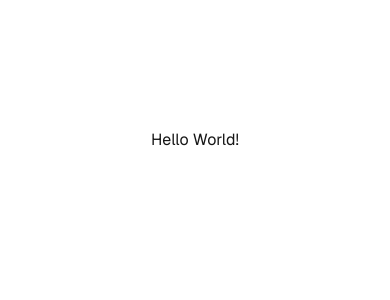
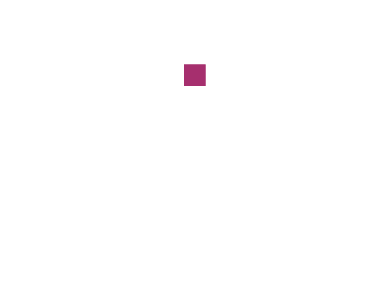
Before and after one commit to EthanKuai/kuai-website, a Next.js app: page / in a window 390 px wide. Shown: the top 300 px of the page. Built offline with nearby package versions, Linux system fonts and the light colour scheme.

Commit message:
chore(package): Add three.js

```diff
--- a/app/page.tsx
+++ b/app/page.tsx
@@ -1,13 +1,5 @@
-import Image from "next/image";
+import SceneLoader from "@/components/SceneLoader"
 
 export default function Home() {
-  return (
-    <div className="flex flex-col flex-1 items-center justify-center bg-zinc-50 font-sans dark:bg-black">
-      <main className="flex flex-1 w-full max-w-3xl flex-col items-center justify-between py-32 px-16 bg-white dark:bg-black sm:items-start">
-        <h1>
-          Hello World!
-        </h1>
-      </main>
-    </div>
-  );
+  return <SceneLoader />
 }
--- /dev/null
+++ b/components/Scene.tsx
@@ -0,0 +1,16 @@
+"use client"
+import { Canvas } from "@react-three/fiber"
+import { OrbitControls } from "@react-three/drei"
+
+export default function Scene() {
+  return (
+    <Canvas>
+      <ambientLight />
+      <mesh>
+        <boxGeometry />
+        <meshStandardMaterial color="hotpink" />
+      </mesh>
+      <OrbitControls />
+    </Canvas>
+  )
+}
--- /dev/null
+++ b/components/SceneLoader.tsx
@@ -0,0 +1,9 @@
+"use client"
+
+import dynamic from "next/dynamic"
+
+const Scene = dynamic(() => import("./Scene"), { ssr: false })
+
+export default function SceneLoader() {
+  return <Scene />
+}
--- a/package.json
+++ b/package.json
@@ -10,9 +10,12 @@
     "lint:fix": "esline --fix"
   },
   "dependencies": {
+    "@react-three/drei": "^10.7.7",
+    "@react-three/fiber": "^9.7.0",
     "next": "16.2.12",
     "react": "19.2.4",
-    "react-dom": "19.2.4"
+    "react-dom": "19.2.4",
+    "three": "^0.185.1"
   },
   "devDependencies": {
     "@tailwindcss/postcss": "^4",
```
Also changed, not shown: 1 other file (tests, documents, lock files or other folders).
